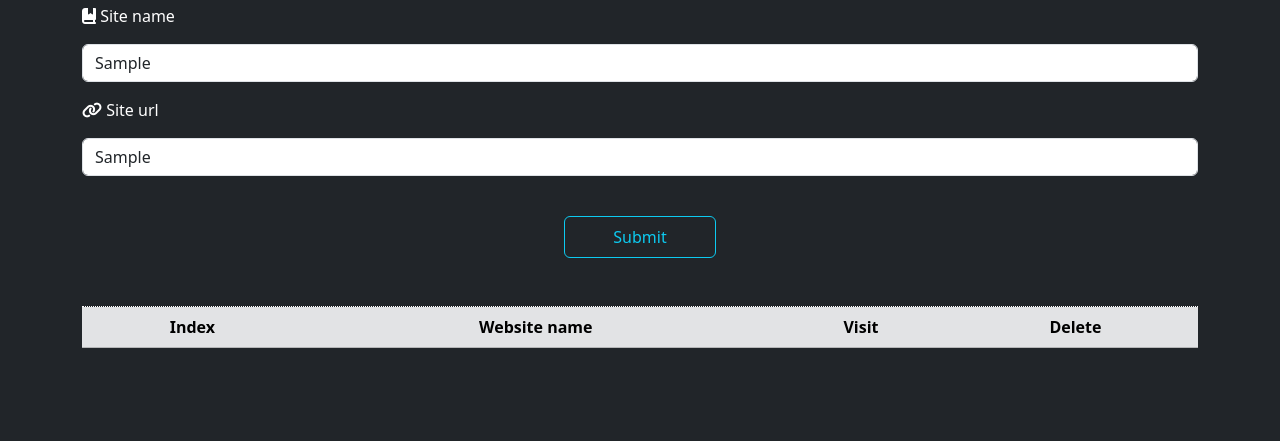
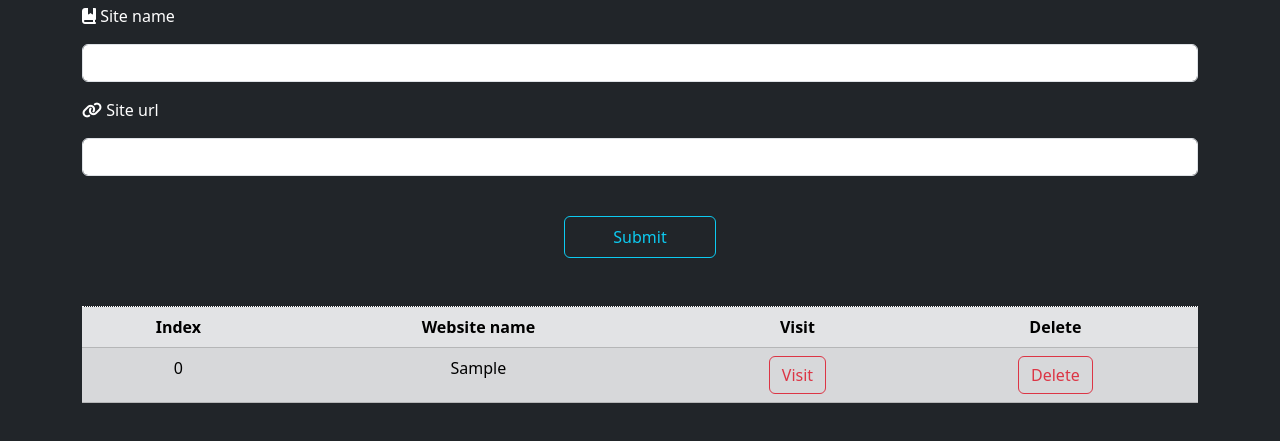
Before and after one commit to khaledrashad/routeBookmark, a plain HTML site: page index.html in a window 1280 px wide. Both pictures are taken after typing "Sample", "Sample" into the empty fields and a click on the button "Submit". Shown: the part 211-652 px from the top of the page. Drawn offline with Linux system fonts and the light colour scheme.

Commit message:
add and show product functionality

```diff
--- a/index.html
+++ b/index.html
@@ -48,7 +48,7 @@
                         <th>Delete</th>
                     </tr>
                 </thead>
-                <tbody>
+                <tbody id="myContent">
                 </tbody>
             </table>
         </div>
--- a/js/main.js
+++ b/js/main.js
@@ -0,0 +1,38 @@
+var siteName = document.getElementById("siteName")
+var siteUrl = document.getElementById("siteUrl")
+var submitBtn = document.querySelector("#formSubmit")
+
+var bookmarkList = []
+
+if(localStorage.getItem("bookmarks") != null){
+    bookmarkList = JSON.parse(localStorage.getItem("bookmarks"))
+    showBookmark()
+}
+
+submitBtn.addEventListener("click", addBookmark)
+
+function addBookmark() {
+    var bookmark = {
+        name: siteName.value,
+        url: siteUrl.value
+    }
+    bookmarkList.push(bookmark)
+    siteName.value = ""
+    siteUrl.value = ""
+    showBookmark()
+    localStorage.setItem("bookmarks", JSON.stringify(bookmarkList))
+}
+
+function showBookmark() {
+    var temp = ""
+    for (var i = 0; i < bookmarkList.length; i++) {
+        temp += `
+    <tr>
+        <td>`+i+`</td>
+        <td>`+bookmarkList[i].name+`</td>
+        <td><a href=""><button class="btn btn-outline-danger">Visit</button></a></td>
+        <td><a href=""><button class="btn btn-outline-danger">Delete</button></a></td>
+    </tr>`
+    }
+    document.getElementById("myContent").innerHTML = temp
+}
```
